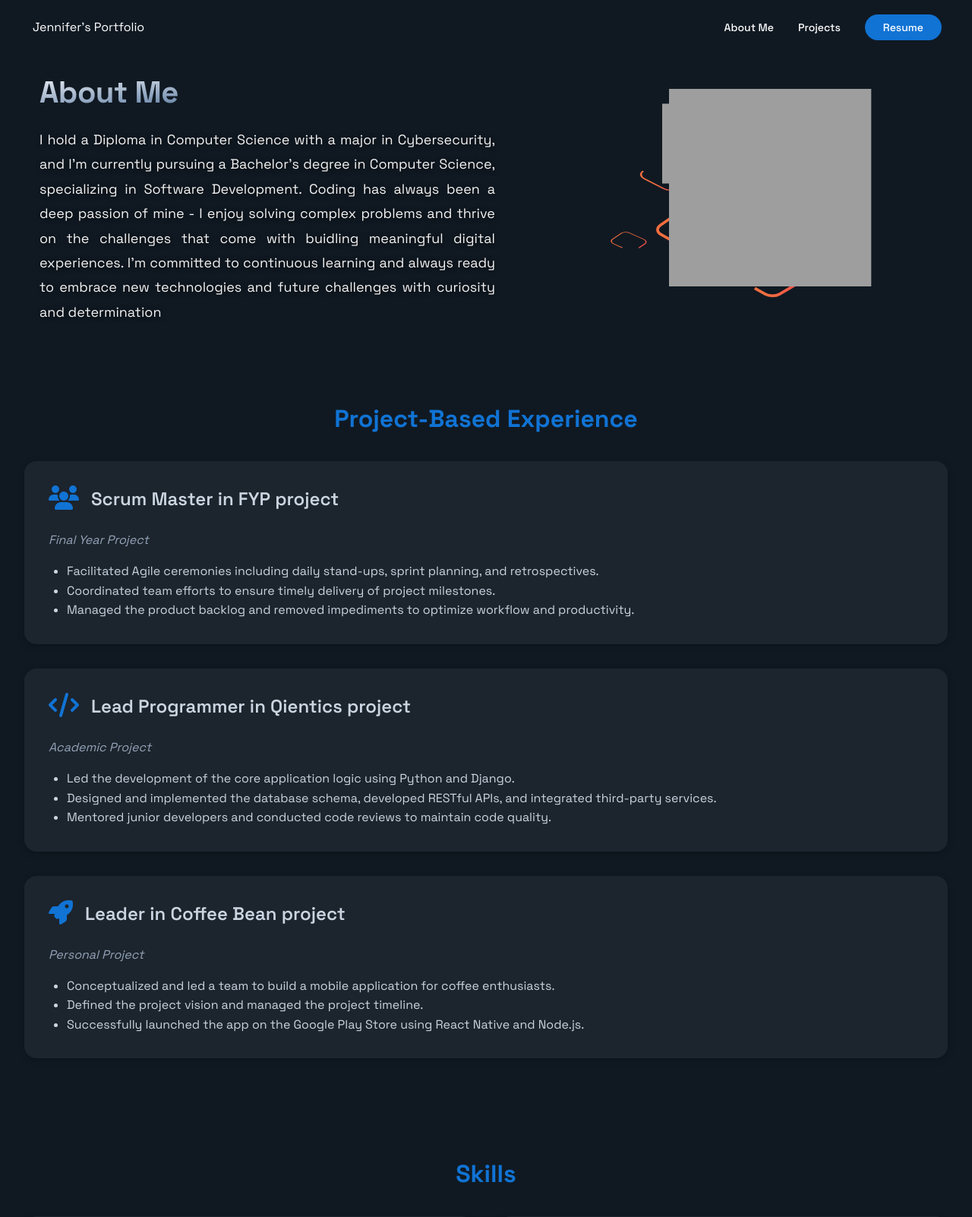
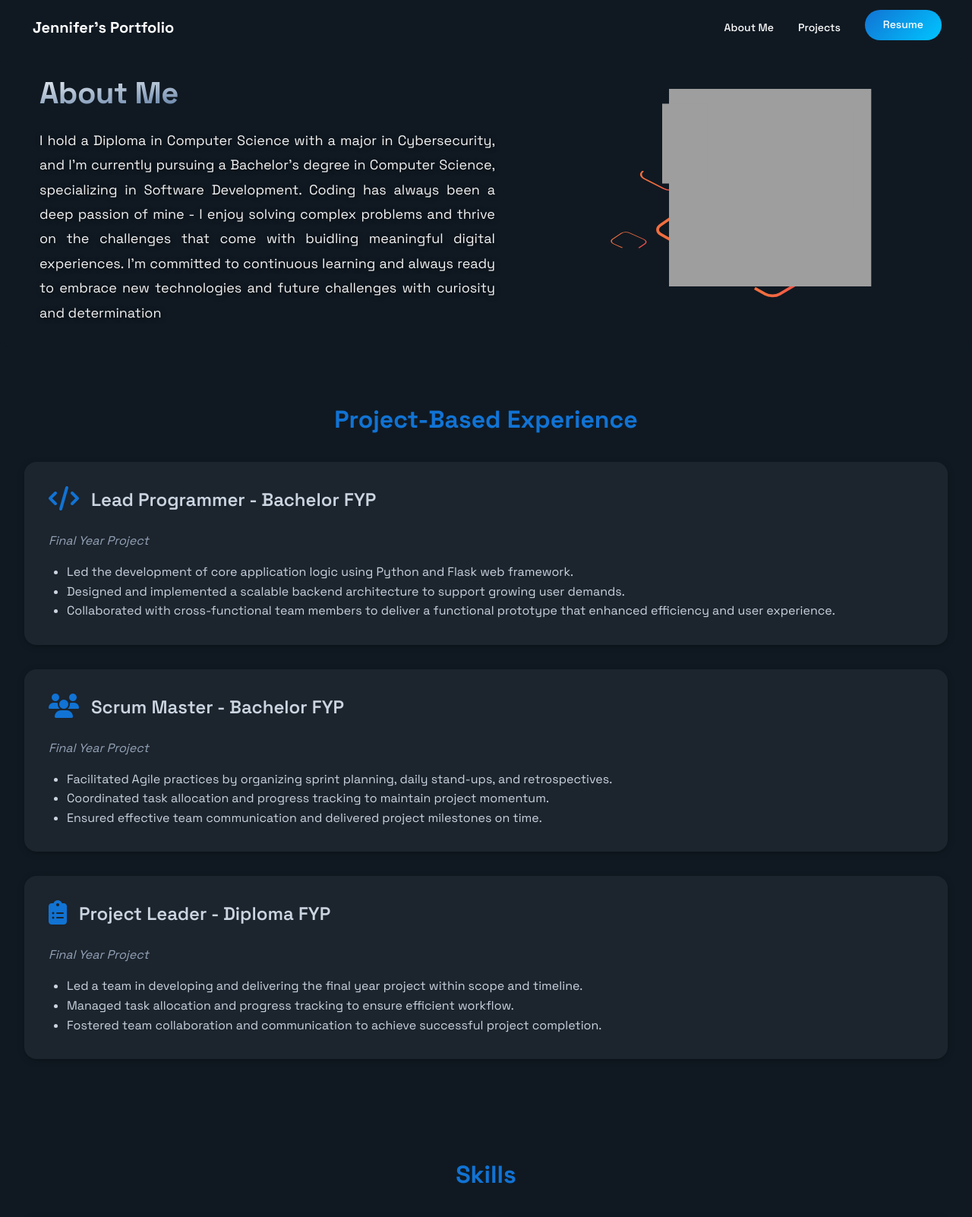
Before and after one commit to JenniferThew/Port-Folio, a Flask app: page /about_me in a window 1280 px wide. Shown: the top 1602 px of the page at 76% size. Run offline with Flask 3, Linux system fonts and the light colour scheme; some libraries are stand-ins or nearby versions.

Commit message:
enhance some style

```diff
--- a/static/css/project_detail.css
+++ b/static/css/project_detail.css
@@ -11,6 +11,7 @@
     font-weight: 700;
     margin-bottom: 40px;
     color: #f0f0f0;
+    text-align: center;
 }
 
 .project_detail-hero {
--- a/static/css/style.css
+++ b/static/css/style.css
@@ -1,7 +1,7 @@
 .header{
     /* background-color: #101922; */
     /* border-bottom: 2px solid rgba(17, 115, 212, 0.2); */
-    padding: 1.5rem 2.5rem;
+    padding: 0.8rem 2.5rem;
     color: white;
     z-index: 10;
     position: sticky;
@@ -16,6 +16,35 @@
   background-color: #101922;
   border-bottom: 2px solid rgba(17, 115, 212, 0.2);
 
+}
+
+.brand-link {
+    font-size: 1.25rem;
+    font-weight: bold;
+    color: white;
+    text-decoration: none;
+    position: relative;
+    display: inline-block;
+    transition: color 0.3s ease;
+}
+
+.brand-link::after {
+    content: '';
+    position: absolute;
+    width: 0;
+    height: 2px;
+    bottom: -5px;
+    left: 0;
+    background: linear-gradient(90deg, #1173d4, #00c6ff);
+    transition: width 0.3s ease;
+}
+
+.brand-link:hover {
+    color: #00c6ff;
+}
+
+.brand-link:hover::after {
+    width: 100%;
 }
 
 .nav-container {
@@ -38,35 +67,76 @@
     list-style: none;
     margin: 0;
     padding: 0;
+    align-items: center;
+}
+
+.nav-links li {
+    position: relative;
 }
 
 .nav-links a {
     font-size: 0.875rem;
     font-weight: 500;
-  /* color: rgba(255, 255, 255, 0.6); */
     color: white;
     text-decoration: none;
-  transition: color 0.3s ease;
+    position: relative;
+    display: inline-block;
+    padding: 0.5rem 0;
+    transition: all 0.3s ease;
 }
 
-.nav-links a:hover {
-  color: #ffffff;
+/* Underline effect for regular links */
+.nav-links a:not(.resume-btn)::before {
+    content: '';
+    position: absolute;
+    width: 0;
+    height: 2px;
+    bottom: 0;
+    left: 50%;
+    transform: translateX(-50%);
+    background: linear-gradient(90deg, #1173d4, #00c6ff);
+    transition: width 0.3s ease;
 }
 
+.nav-links a:not(.resume-btn):hover::before {
+    width: 100%;
+}
+
+.nav-links a:not(.resume-btn):hover {
+    color: #00c6ff;
+    transform: translateY(-2px);
+}
+
+
 .resume-btn {
-  background-color: #1173d4;
-  color: white;
-  padding: 0.5rem 1.5rem;
-  border-radius: 9999px;
-  font-weight: bold;
-  transition: transform 0.3s ease;
+    padding: 0.6rem 1.5rem !important;
+    background: linear-gradient(135deg, #1173d4, #00c6ff);
+    border-radius: 25px;
+    position: relative;
+    overflow: hidden;
+    z-index: 1;
+}
+
+.resume-btn::before {
+    content: '';
+    position: absolute;
+    top: 0;
+    left: -100%;
+    width: 100%;
+    height: 100%;
+    background: linear-gradient(135deg, #00c6ff, #00fff2);
+    transition: left 0.3s ease;
+    z-index: -1;
+}
+
+.resume-btn:hover::before {
+    left: 0;
 }
 
 .resume-btn:hover {
-  transform: scale(1.05);
-  background-color: #0e5fb0;
+    transform: translateY(-3px);
+    box-shadow: 0 10px 25px rgba(0, 198, 255, 0.3);
 }
-
 .section-title {
   text-align: center;
   font-size: 2.5rem;
--- a/static/data/experience.json
+++ b/static/data/experience.json
@@ -1,32 +1,32 @@
 [
   {
-    "title": "Scrum Master in FYP project",
+    "title": "Lead Programmer - Bachelor FYP",
+    "type": "Final Year Project",
+    "icon": "fa-code",
+    "points": [
+      "Led the development of core application logic using Python and Flask web framework.",
+      "Designed and implemented a scalable backend architecture to support growing user demands.",
+      "Collaborated with cross-functional team members to deliver a functional prototype that enhanced efficiency and user experience."
+    ]
+  },
+  {
+    "title": "Scrum Master - Bachelor FYP",
     "type": "Final Year Project",
     "icon": "fa-users",
     "points": [
-      "Facilitated Agile ceremonies including daily stand-ups, sprint planning, and retrospectives.",
-      "Coordinated team efforts to ensure timely delivery of project milestones.",
-      "Managed the product backlog and removed impediments to optimize workflow and productivity."
+      "Facilitated Agile practices by organizing sprint planning, daily stand-ups, and retrospectives.",
+      "Coordinated task allocation and progress tracking to maintain project momentum.",
+      "Ensured effective team communication and delivered project milestones on time."
     ]
   },
   {
-    "title": "Lead Programmer in Qientics project",
-    "type": "Academic Project",
-    "icon": "fa-code",
+    "title": "Project Leader - Diploma FYP",
+    "type": "Final Year Project",
+    "icon": "fa-clipboard-list",
     "points": [
-      "Led the development of the core application logic using Python and Django.",
-      "Designed and implemented the database schema, developed RESTful APIs, and integrated third-party services.",
-      "Mentored junior developers and conducted code reviews to maintain code quality."
-    ]
-  },
-  {
-    "title": "Leader in Coffee Bean project",
-    "type": "Personal Project",
-    "icon": "fa-rocket",
-    "points": [
-      "Conceptualized and led a team to build a mobile application for coffee enthusiasts.",
-      "Defined the project vision and managed the project timeline.",
-      "Successfully launched the app on the Google Play Store using React Native and Node.js."
+      "Led a team in developing and delivering the final year project within scope and timeline.",
+      "Managed task allocation and progress tracking to ensure efficient workflow.",
+      "Fostered team collaboration and communication to achieve successful project completion."
     ]
   }
 ]
--- a/static/data/projects.json
+++ b/static/data/projects.json
@@ -39,7 +39,7 @@
         "image": "coffee_bean.png",
         "slug": "coffee_bean",
         "detail_image": "coffee_bean.png",
-        "overview": "This project focuses on designing and developing a Coffee Bean & Tea Leaf mobile application specifically for Malaysian users. Unlike existing regional versions in Singapore or Brunei, this application was built to enhance convenience for local coffee lovers by enabling them to browse menus, customize drinks, place orders, and make payments seamlessly. The system includes both customer and admin applications — the customer app allows users to order and redeem rewards, while the admin app manages menus, rewards, and orders in real-time. The project aims to deliver a smooth and visually engaging experience while addressing gaps in current coffee-ordering apps.",
+        "overview": "This project focuses on designing and developing a Coffee Bean & Tea Leaf mobile application specifically for Malaysian users. Unlike existing regional versions in Singapore or Brunei, this application was built to enhance convenience for local coffee lovers by enabling them to browse menus, customize drinks, place orders, and make payments seamlessly. The system includes both customer and admin applications - the customer app allows users to order and redeem rewards, while the admin app manages menus, rewards, and orders in real-time. The project aims to deliver a smooth and visually engaging experience while addressing gaps in current coffee-ordering apps.",
         "challenges_solutions": "One major challenge was developing two separate but interconnected applications (Admin and Customer) that synchronized data accurately. To resolve this, we utilized Firebase for real-time database management and cloud storage, ensuring instant updates between both applications. Another challenge was implementing smooth payment and ordering processes without lag or data loss. This was addressed through careful UI/UX optimization and backend validation to maintain stability and prevent transaction errors.",
         "outcomes": "The final system successfully provides a fully functional dual-application platform. The customer app enables easy browsing, ordering, and reward redemption, while the admin app simplifies content and order management. With Firebase integration, all data including menus, users, and rewards is synchronized in real time. The system improves the customer experience by offering multiple payment methods, reward tracking, and a clear ordering flow, creating a more efficient and enjoyable coffee-ordering experience for Malaysian users."
     },
@@ -63,7 +63,7 @@
         "detail_image": "smart_parking_system.png",
         "overview": "The Smart Car Parking System is an IoT-based automation project designed to improve the efficiency and convenience of parking management. The system integrates Arduino and Raspberry Pi to automate vehicle entry, exit, and payment processes using RFID, ultrasonic sensors, servo motors, and an LCD display. The Arduino manages real-time sensor operations, while the Raspberry Pi handles data processing, database management, and web dashboard visualization through Flask. This project aims to provide a seamless, secure, and data-driven parking experience while demonstrating the practical application of IoT technologies in smart city infrastructure.",
         "challenges_solutions": "One major challenge encountered was inaccurate database records caused by incomplete payment attempts being logged as valid entries. This issue led to inconsistent occupancy tracking and data errors. To solve this, the communication flow between Arduino and Raspberry Pi was restructured so that parking entries are only recorded after the Raspberry Pi confirms successful payment via a PAYMENT_COMPLETE command. This ensured accurate synchronization between hardware actions and database events.",
-        "outcomes": "The project successfully produced a fully functional smart parking prototype that automates access control, user verification, and real-time monitoring. The system distinguishes between VIP and regular users, automates gate control through servo motors, and displays parking status on an LCD. The Raspberry Pi’s web dashboard provides real-time analytics, slot tracking, and historical data visualization using Flask and MySQL. This implementation demonstrates how IoT and edge computing can work together to build scalable, intelligent parking management systems suitable for urban environments."
+        "outcomes": "The project successfully produced a fully functional smart parking prototype that automates access control, user verification, and real-time monitoring. The system distinguishes between VIP and regular users, automates gate control through servo motors, and displays parking status on an LCD. The Raspberry Pi's web dashboard provides real-time analytics, slot tracking, and historical data visualization using Flask and MySQL. This implementation demonstrates how IoT and edge computing can work together to build scalable, intelligent parking management systems suitable for urban environments."
     }
 
 ]
```
Lines whose indentation alone changed are shown as unchanged.
